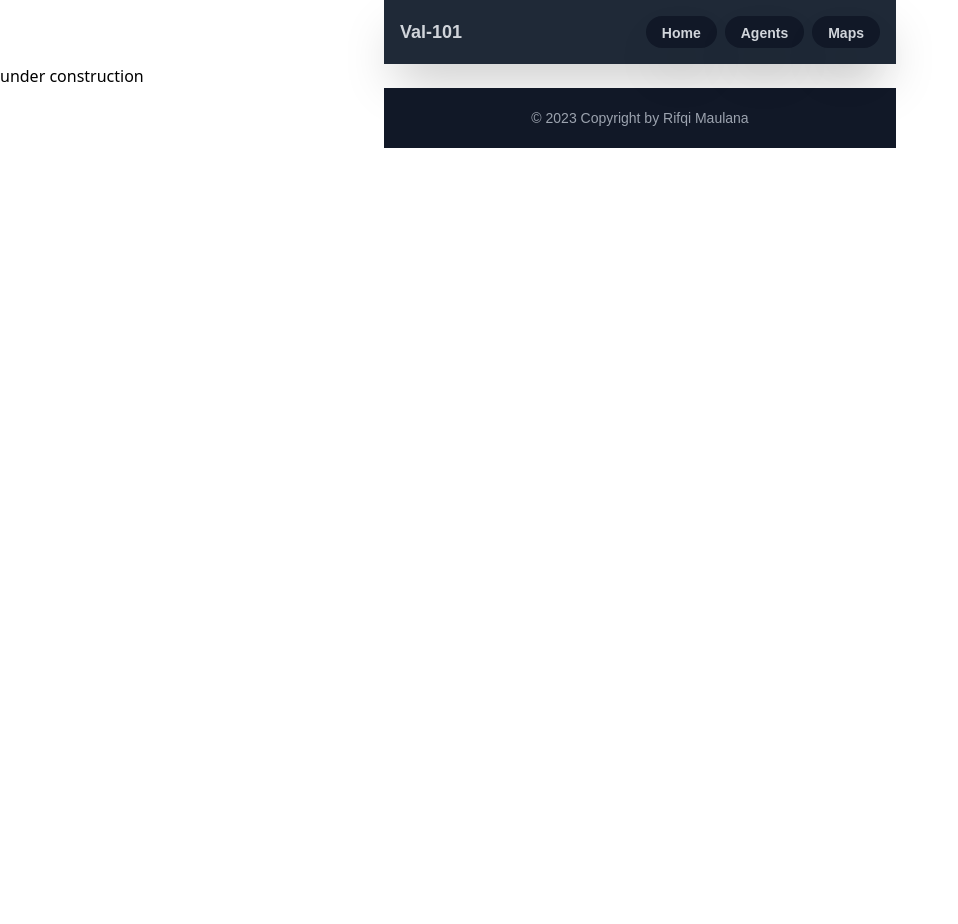
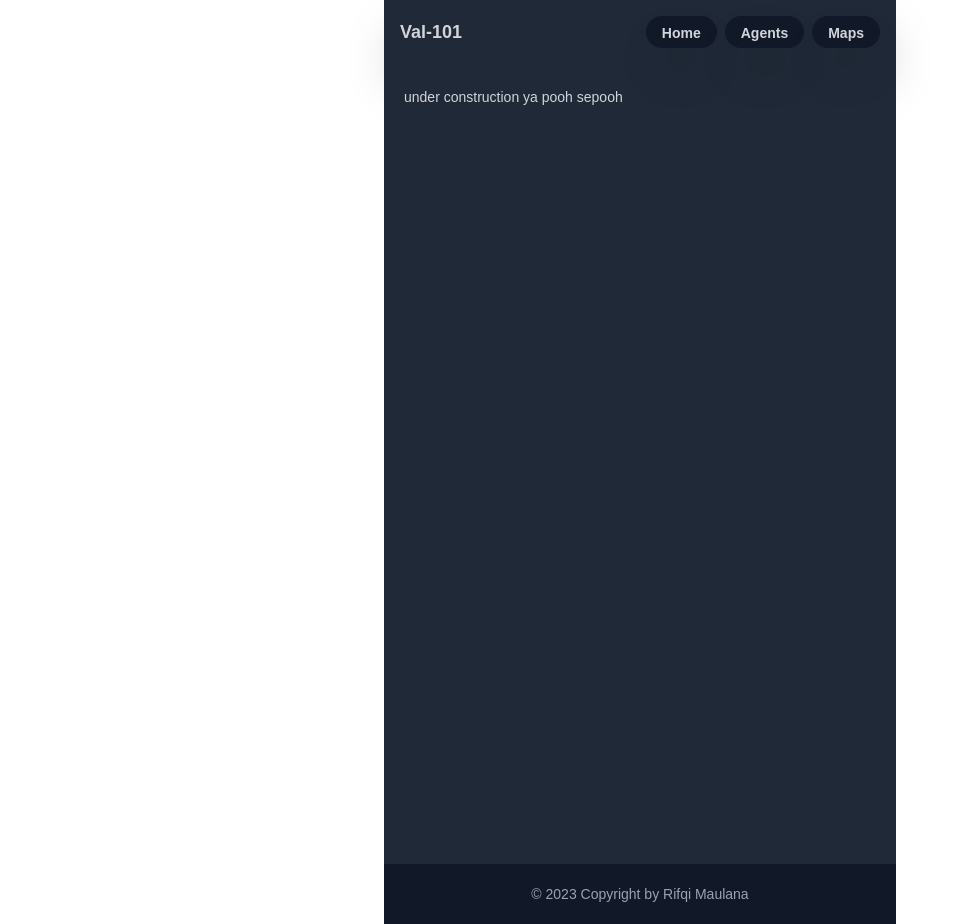
Before and after one commit to rfqma/valorant101, a Next.js app: page /map in a window 1280 px wide. Shown: the whole page, without its empty margins (0-958 px from the left). Before the commit the page ends 800 px from the top, so only its background shows below. Built offline with nearby package versions, Linux system fonts and the light colour scheme.

Commit message:
fix: slight display change at map page

```diff
--- a/src/app/map/page.tsx
+++ b/src/app/map/page.tsx
@@ -1,7 +1,9 @@
 export default function MapPage() {
     return (
-        <div>
-            <span>under construction</span>
+        <div className='container bg-gray-800 max-w-lg min-h-screen'>
+            <div className='container p-5'>
+                <span className='font-poppins font-normal text-sm text-gray-300'>under construction ya pooh sepooh</span>
+            </div>
         </div>
     )
 }
```
